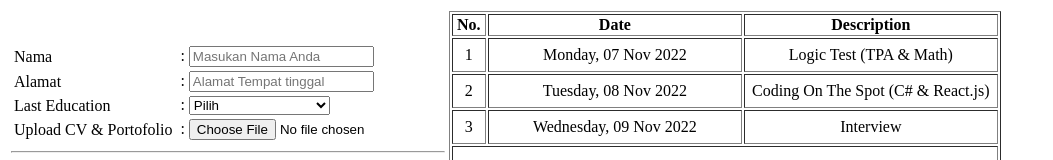
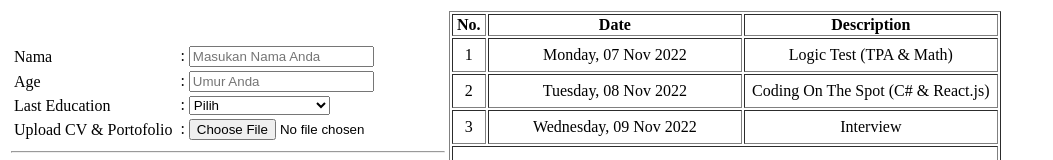
Before and after one commit to luthfirsn/Basic-HTML-Coding-Practice, a plain HTML site: page Luthfi-Quiz Basic.html in a window 1280 px wide. Shown: the part 199-359 px from the top of the page, without its empty margins (0-1053 px from the left). Drawn offline with Linux system fonts and the light colour scheme.

Commit message:
Update Luthfi-Quiz Basic.html

```diff
--- a/Luthfi-Quiz Basic.html
+++ b/Luthfi-Quiz Basic.html
@@ -28,8 +28,8 @@
 		</tr>
 
 		<tr>
-		<td>Alamat<td>
-		<td>: <input type="text" id="alamat" name="alamat" placeholder="Alamat Tempat tinggal"></td>
+		<td>Age<td>
+		<td>: <input type="text" id="age" name="age" placeholder="Umur Anda"></td>
 		</tr>
 
 		<tr>
```
